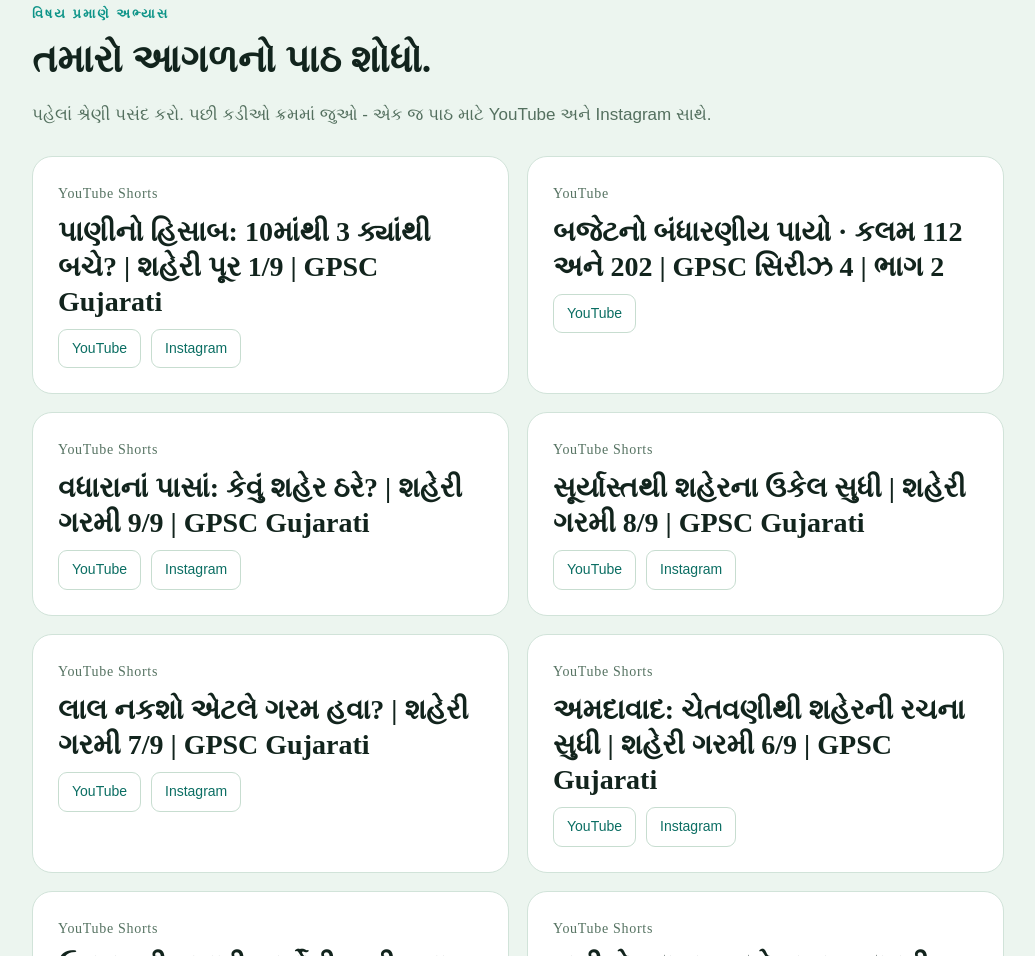
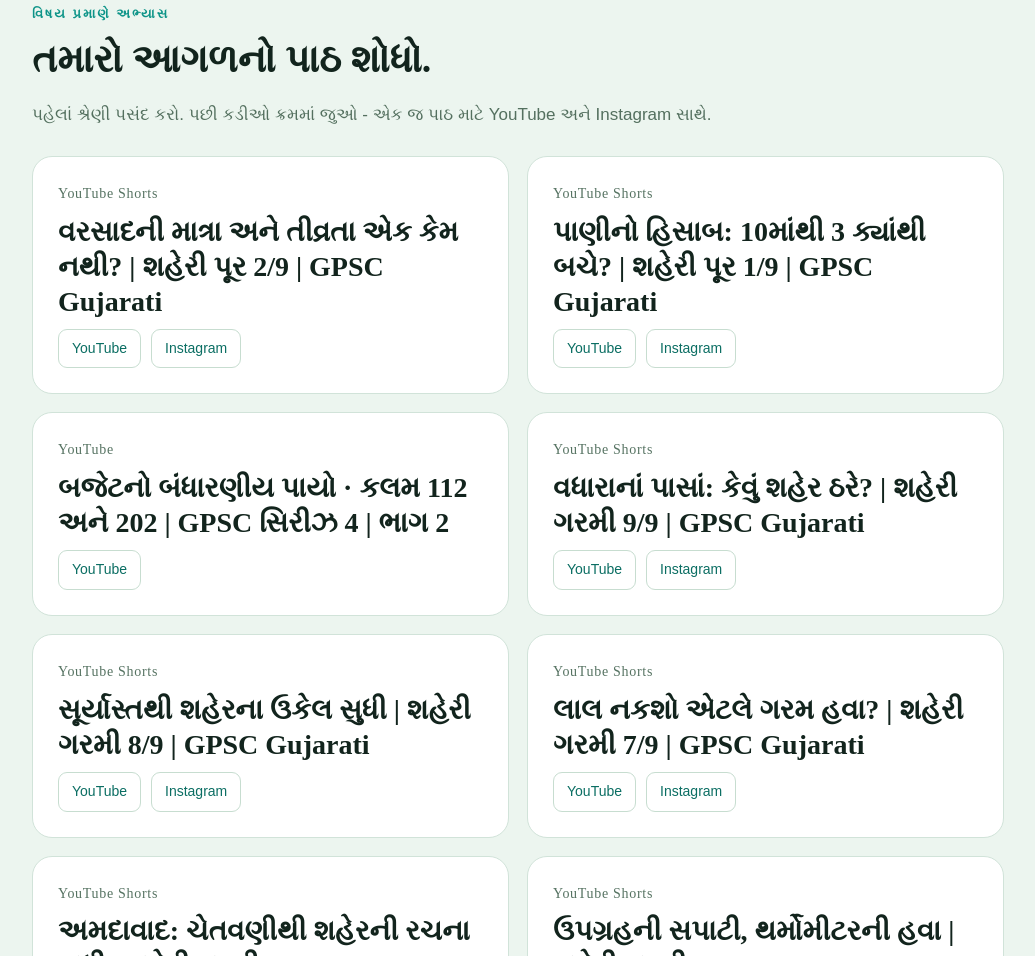
Before and after one commit to hemantdoc12/ahamgpsc, a plain HTML site: page index.html in a window 1280 px wide. Shown: the part 882-1838 px from the top of the page, without its empty margins (122-1157 px from the left). Drawn offline with Linux system fonts and the light colour scheme; a web font is replaced by a local one.

Commit message:
Add verified public urban flooding R02 links

```diff
--- a/index.html
+++ b/index.html
@@ -230,6 +230,7 @@
 </div>
 </div>
 <section id="learn"><div class="wrap"><div class="learn-intro"><div class="seclabel">વિષય પ્રમાણે અભ્યાસ</div><h2>તમારો આગળનો પાઠ શોધો.</h2><p>પહેલાં શ્રેણી પસંદ કરો. પછી કડીઓ ક્રમમાં જુઓ - એક જ પાઠ માટે YouTube અને Instagram સાથે.</p></div><div class="lesson-grid">
+<article class="course"><div class="course-main"><div class="meta">YouTube Shorts</div><h3>વરસાદની માત્રા અને તીવ્રતા એક કેમ નથી? | શહેરી પૂર 2/9 | GPSC Gujarati</h3><div class="watch-links"><a href="https://www.youtube.com/shorts/l0_gqxQhpd8" rel="noopener" target="_blank">YouTube</a> <a href="https://www.instagram.com/ai_gpsc_aham/reel/Dfyt2sfTn2u/" rel="noopener" target="_blank">Instagram</a></div></div></article>
 <article class="course"><div class="course-main"><div class="meta">YouTube Shorts</div><h3>પાણીનો હિસાબ: 10માંથી 3 ક્યાંથી બચે? | શહેરી પૂર 1/9 | GPSC Gujarati</h3><div class="watch-links"><a href="https://www.youtube.com/shorts/g-55DC3tCFA" rel="noopener" target="_blank">YouTube</a> <a href="https://www.instagram.com/ai_gpsc_aham/reel/DfyjkALTMQG/" rel="noopener" target="_blank">Instagram</a></div></div></article>
 <article class="course"><div class="course-main"><div class="meta">YouTube</div><h3>બજેટનો બંધારણીય પાયો · કલમ 112 અને 202 | GPSC સિરીઝ 4 | ભાગ 2</h3><div class="watch-links"><a href="https://www.youtube.com/watch?v=99yBv6vhbx8" rel="noopener" target="_blank">YouTube</a></div></div></article>
 <article class="course"><div class="course-main"><div class="meta">YouTube Shorts</div><h3>વધારાનાં પાસાં: કેવું શહેર ઠરે? | શહેરી ગરમી 9/9 | GPSC Gujarati</h3><div class="watch-links"><a href="https://www.youtube.com/shorts/wbtDWdwRBWc" rel="noopener" target="_blank">YouTube</a> <a href="https://www.instagram.com/ai_gpsc_aham/reel/DfxG1TjTN0B/" rel="noopener" target="_blank">Instagram</a></div></div></article>
```
